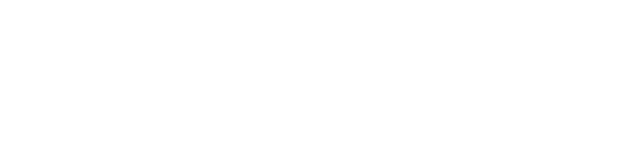
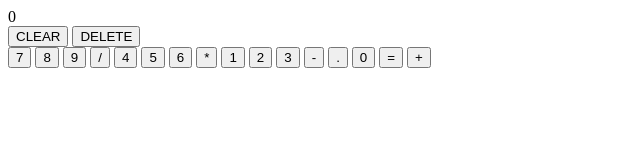
Before and after one commit to Bajcur/Calculator, a plain HTML site: page index.html in a window 1280 px wide. Shown: the whole page, without its empty margins (0-640 px from the left). Drawn offline with Linux system fonts and the light colour scheme.

Commit message:
Add divs and buttons to the html file

```diff
--- a/index.html
+++ b/index.html
@@ -6,5 +6,32 @@
     </head>
     <body>
         <script src="script.js"></script>
+        <div id="calculator">
+            <div id="display">0</div>
+            <div id="buttons">
+                <div id="actions">
+                    <button id="clear">CLEAR</button>
+                    <button id="delete">DELETE</button>
+                </div>
+                <div id="math">
+                    <button id="7">7</button>
+                    <button id="8">8</button>
+                    <button id="9">9</button>
+                    <button id="/">/</button>
+                    <button id="4">4</button>
+                    <button id="5">5</button>
+                    <button id="6">6</button>
+                    <button id="*">*</button>
+                    <button id="1">1</button>
+                    <button id="2">2</button>
+                    <button id="3">3</button>
+                    <button id="-">-</button>
+                    <button id=".">.</button>
+                    <button id="0">0</button>
+                    <button id="=">=</button>
+                    <button id="+">+</button>
+                </div>
+            </div>
+        </div>
     </body>
 </html>
```
